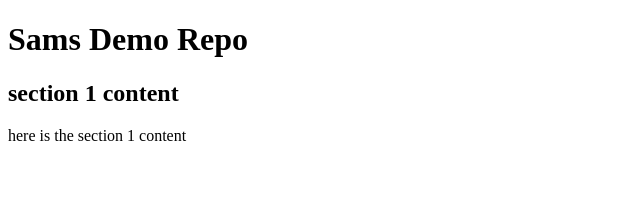
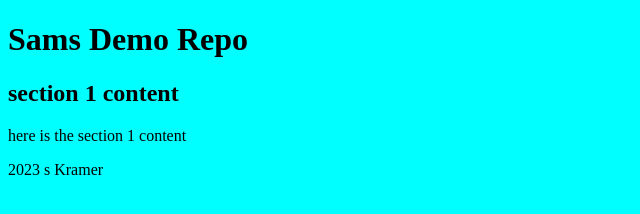
Before and after one commit to GitHubSamK/githubhw1, a plain HTML site: page index.html in a window 1280 px wide. Shown: the whole page, without its empty margins (0-640 px from the left). Drawn offline with Linux system fonts and the light colour scheme.

Commit message:
footer added and color

```diff
--- a/css/main.css
+++ b/css/main.css
@@ -1 +1,5 @@
 *{box-sizing: border-box;}
+
+body{
+    background-color: aqua;
+}
--- a/index.html
+++ b/index.html
@@ -16,5 +16,8 @@
             <p>here is the section 1 content</p>
         </section>
     </article>
+    <footer>
+        <p>2023 s Kramer</p>
+    </footer>
 </body>
 </html>
```
